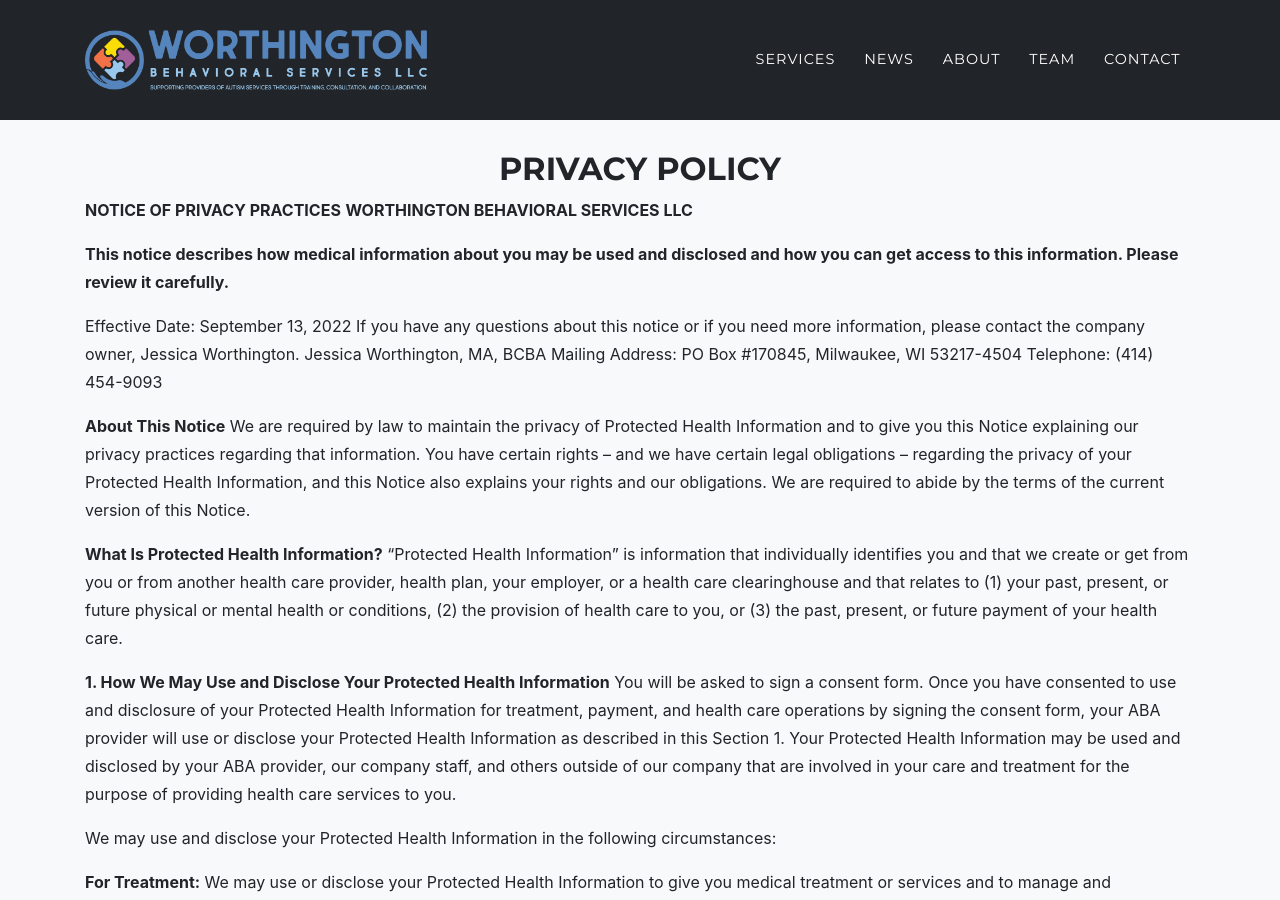
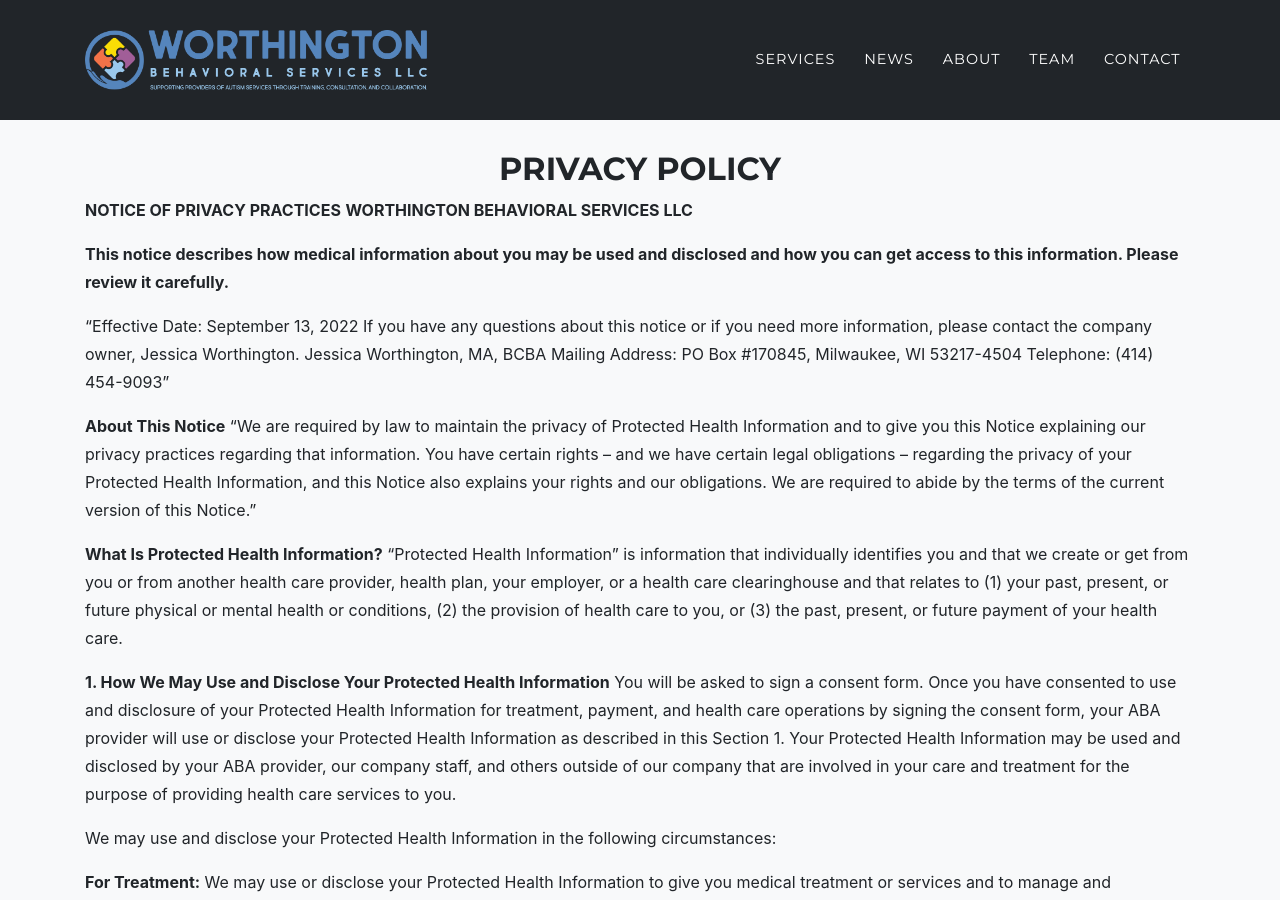
Before and after one commit to wbsllc/website, a Jekyll site: the page built from legal.md, in a window 1280 px wide and 900 px high. Built offline with Jekyll 4.4.1, drawn with Linux system fonts in a browser that asks for light colours; some web fonts are replaced.

Commit message:
bio update

```diff
--- a/legal.md
+++ b/legal.md
@@ -13,14 +13,14 @@ background: grey
 
 **This notice describes how medical information about you may be used and disclosed and how you can get access to this information. Please review it carefully.**
 
-Effective Date: September 13, 2022
+"Effective Date: September 13, 2022
 If you have any questions about this notice or if you need more information, please contact the company owner, Jessica Worthington.
 Jessica Worthington, MA, BCBA
 Mailing Address: PO Box #170845, Milwaukee, WI 53217-4504
-Telephone: (414) 454-9093
+Telephone: (414) 454-9093"
 
 **About This Notice**
-We are required by law to maintain the privacy of Protected Health Information and to give you this Notice explaining our privacy practices regarding that information. You have certain rights – and we have certain legal obligations – regarding the privacy of your Protected Health Information, and this Notice also explains your rights and our obligations. We are required to abide by the terms of the current version of this Notice.
+"We are required by law to maintain the privacy of Protected Health Information and to give you this Notice explaining our privacy practices regarding that information. You have certain rights – and we have certain legal obligations – regarding the privacy of your Protected Health Information, and this Notice also explains your rights and our obligations. We are required to abide by the terms of the current version of this Notice."
 
 **What Is Protected Health Information?**
 “Protected Health Information” is information that individually identifies you and that we create or get from you or from another health care provider, health plan, your employer, or a health care clearinghouse and that relates to (1) your past, present, or future physical or mental health or conditions, (2) the provision of health care to you, or (3) the past, present, or future payment of your health care.
```
Also changed, not shown: _people/2-janet.md (+1 -1 lines), _people/3-mary.md (+1 -1 lines), _people/4-megan.md (+1 -1 lines).
